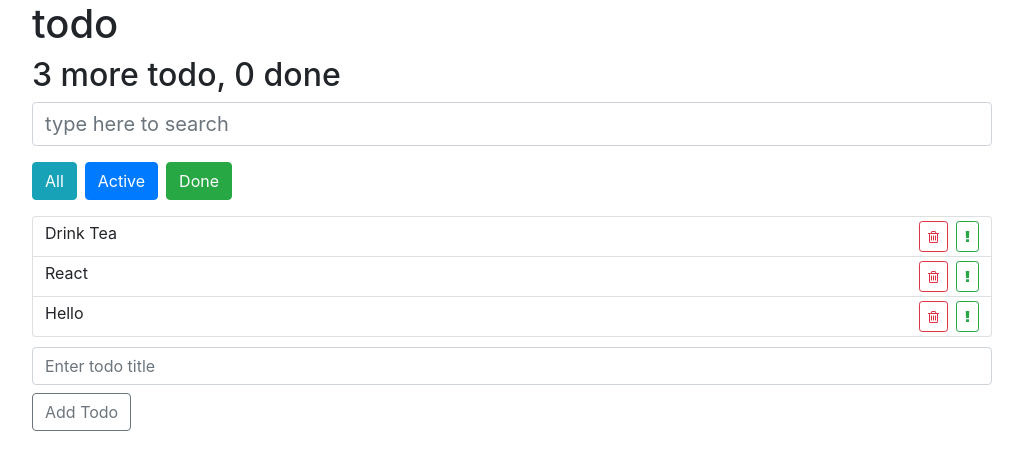
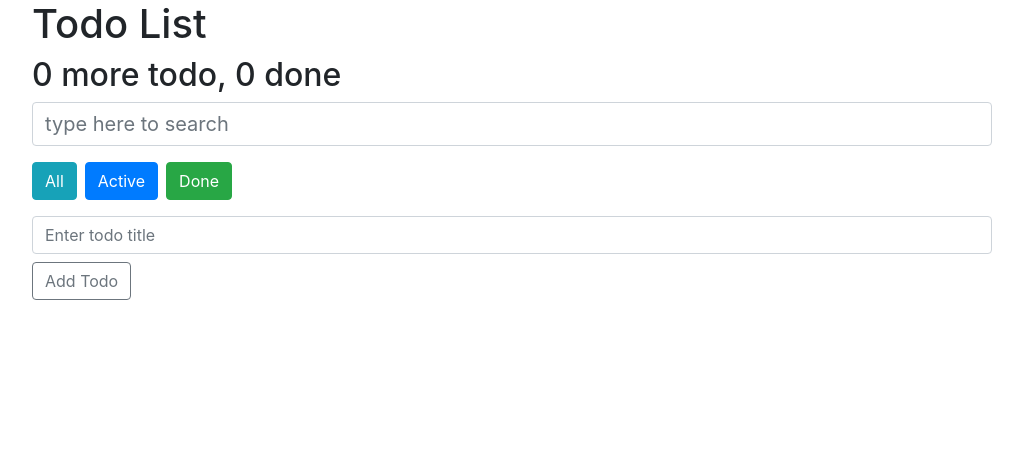
Before and after one commit to vladgaranich1993/reactAwesomeTodoList, a React (Create React App) app: page / in a window 1280 px wide. Shown: the top 470 px of the page, without its empty margins (128-1151 px from the left). Built offline with nearby package versions, Linux system fonts and the light colour scheme.

Commit message:
Remove some useless styles

```diff
--- a/src/components/AddTodoForm/AddTodoForm.js
+++ b/src/components/AddTodoForm/AddTodoForm.js
@@ -1,5 +1,4 @@
 import React, { Component } from 'react';
-import './add-todo-form.css';
 
 export default class AddTodoForm extends Component {
 
@@ -23,7 +22,7 @@ export default class AddTodoForm extends Component {
 
     render() {
         return(
-            <form className="add-todo-form" onSubmit={this.onSubmitForm}>
+            <form onSubmit={this.onSubmitForm}>
                 <input className="form-control" onChange={this.onLabelChange} type="text" placeholder="Enter todo title"
                 value={this.state.label}
                 />
--- a/src/components/AddTodoForm/add-todo-form.css
+++ /dev/null
@@ -1,3 +0,0 @@
-.add-todo-form {
-    margin-top: 10px;
-}
--- a/src/components/App/App.js
+++ b/src/components/App/App.js
@@ -12,11 +12,7 @@ export default class App extends Component {
     maxId = 100;
 
     state = {
-        todoData: [
-            this.createTodoItem('Drink Tea'),
-            this.createTodoItem('React'),
-            this.createTodoItem('Hello')
-        ]
+        todoData: []
     };
 
     createTodoItem(label) {
@@ -43,6 +39,7 @@ export default class App extends Component {
 
         addItem = (text) => {
             const newItem = this.createTodoItem(text);
+            if(text !== '') {
                 this.setState(({todoData}) => {
                     const newArr = [
                         ...todoData,
@@ -52,11 +49,13 @@ export default class App extends Component {
                         todoData: newArr
                     }
                 });
+            } else {
+                alert('Is not allowed to add empty todo!')
+            }
         };
 
         onToggleImportant = (id) => {
             this.setState(({todoData})=> {
-                console.log(todoData)
                 return {
                     todoData: this.toggleProperty(todoData, id, 'important')
                 }
--- a/src/components/AppHeader/AppHeader.js
+++ b/src/components/AppHeader/AppHeader.js
@@ -4,7 +4,7 @@ import React from 'react'
 const AppHeader = ({toDo, done}) => {
     return (
         <div>
-            <h1>todo</h1>
+            <h1>Todo List</h1>
              <h2>{toDo} more todo, {done} done</h2>
         </div>
     )
```
Lines whose indentation alone changed are shown as unchanged.
